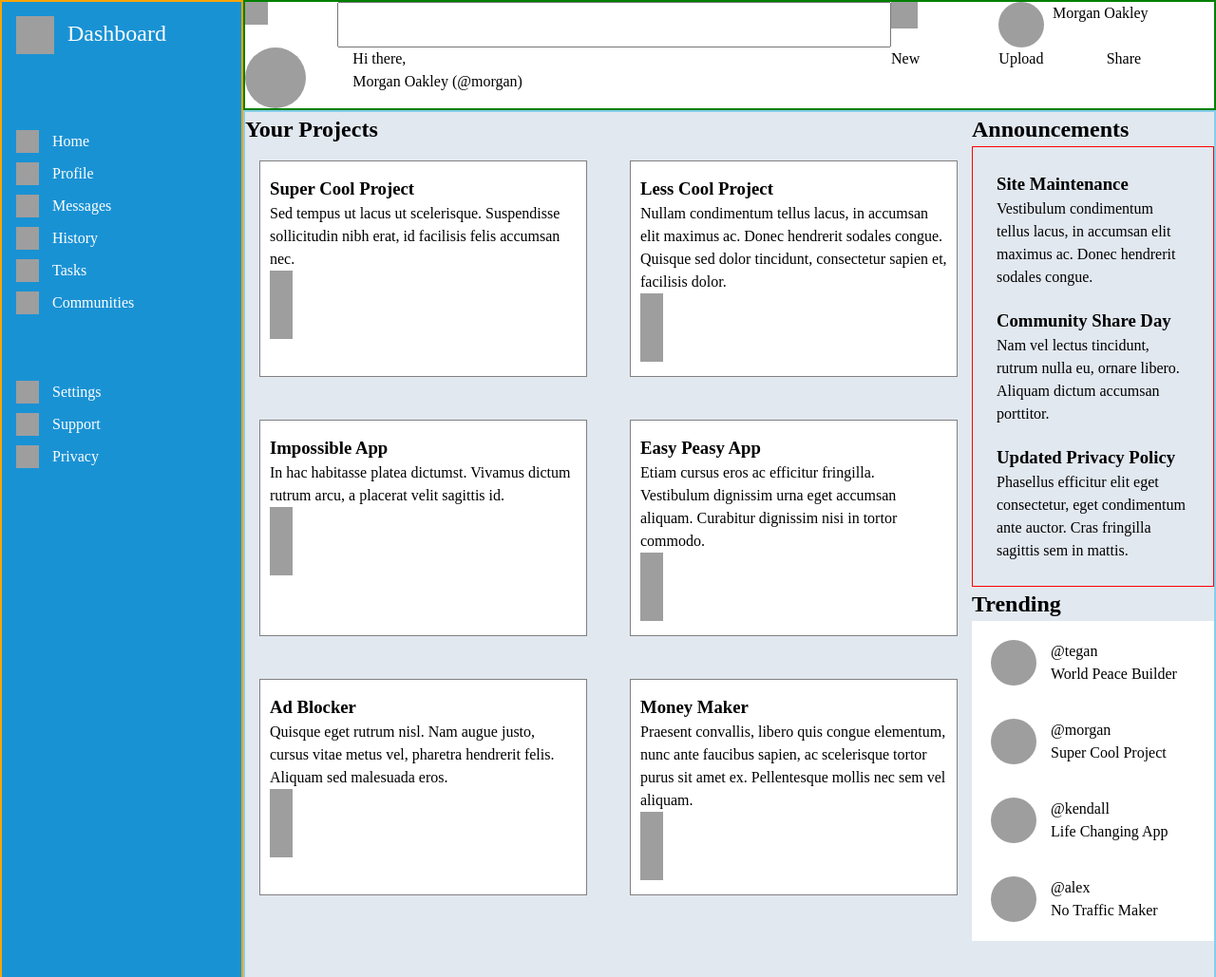
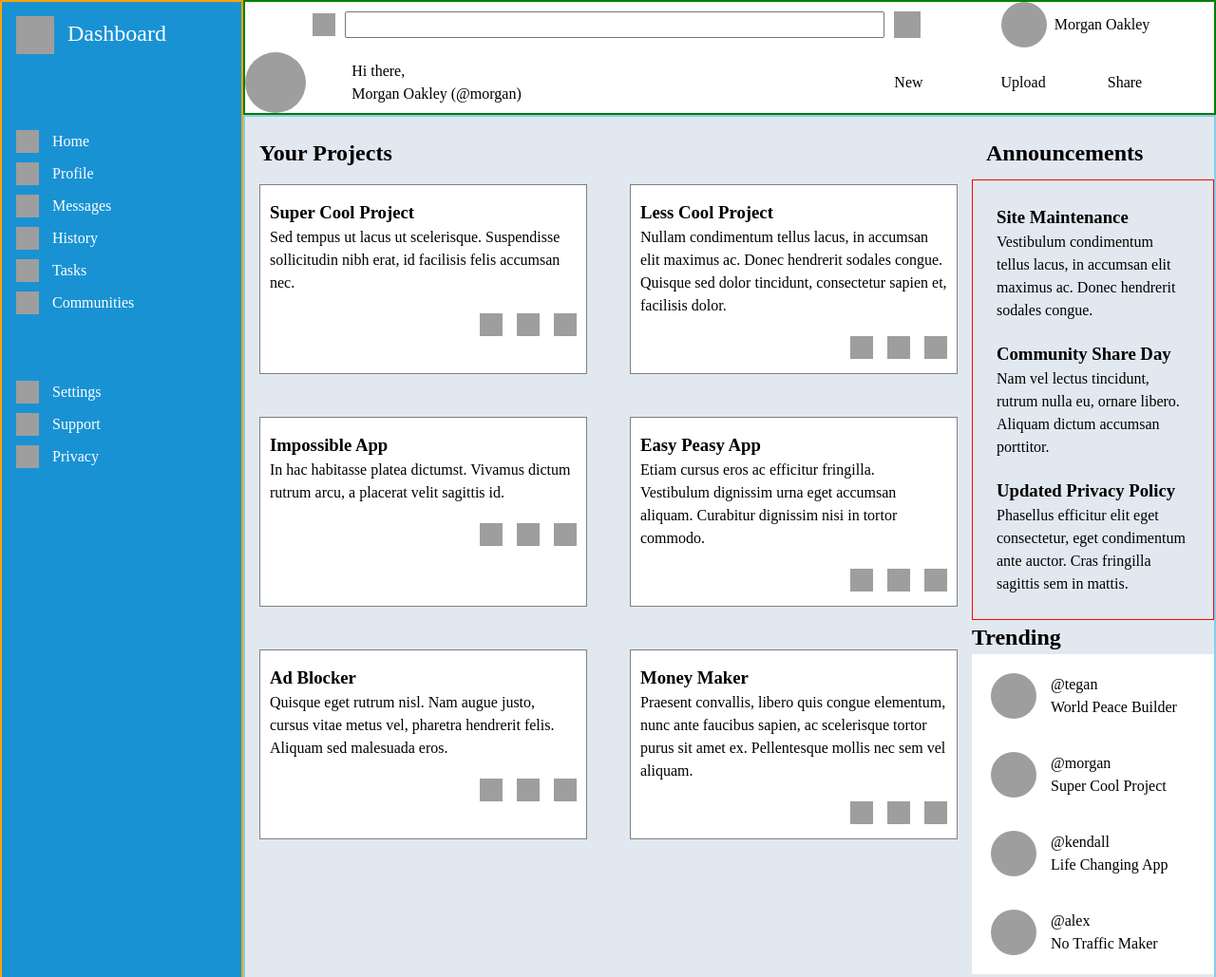
Before and after one commit to heidexdev/admin-dashboard, a plain HTML site: page index.html in a window 1280 px wide. Shown: the top 1029 px of the page at 95% size. Drawn offline with Linux system fonts and the light colour scheme; grey boxes are pictures that could not be loaded.

Commit message:
add some detail styles

```diff
--- a/style.css
+++ b/style.css
@@ -99,22 +99,31 @@
   border: green solid 2px;
   display: grid;
   grid-template-columns: 2fr 1fr;
+  gap: 5px 10px;
 }
 .header-searchbar {
   display: grid;
   grid-template-columns: 1fr 6fr;
+  align-items: center;
+  gap: 10px;
+}
+.header-searchbar img {
+  justify-self: end;
 }
 .header-profile {
   display: grid;
   grid-template-columns: 2fr 1fr 3fr;
+  align-items: center;
 }
 .header-user {
   display: grid;
   grid-template-columns: 1fr 5fr;
+  align-items: center;
 }
 .header-options {
   display: grid;
   grid-template-columns: repeat(3, 1fr);
+  align-items: center;
 }
 .main {
   border: skyblue solid 2px;
@@ -128,11 +137,20 @@
   grid-template-rows: repeat(3, 1fr);
   gap: 15px;
 }
+.content-header {
+  margin: 20px 0 0 15px;
+}
 .card {
   border: 1px gray solid;
   padding: 15px 10px;
   margin: 15px 15px;
   background-color: #ffffff;
+}
+.card-options {
+  display: flex;
+  justify-content: end;
+  gap: 15px;
+  margin-top: 20px;
 }
 .main-extra {
   display: grid;
@@ -149,6 +167,9 @@
   padding: 25px;
   gap: 20px;
 }
+.extra-top-header {
+  margin: 20px 0 10px 15px;
+}
 .trending {
   display: grid;
   grid-template-rows: repeat(4, 1fr);
```
